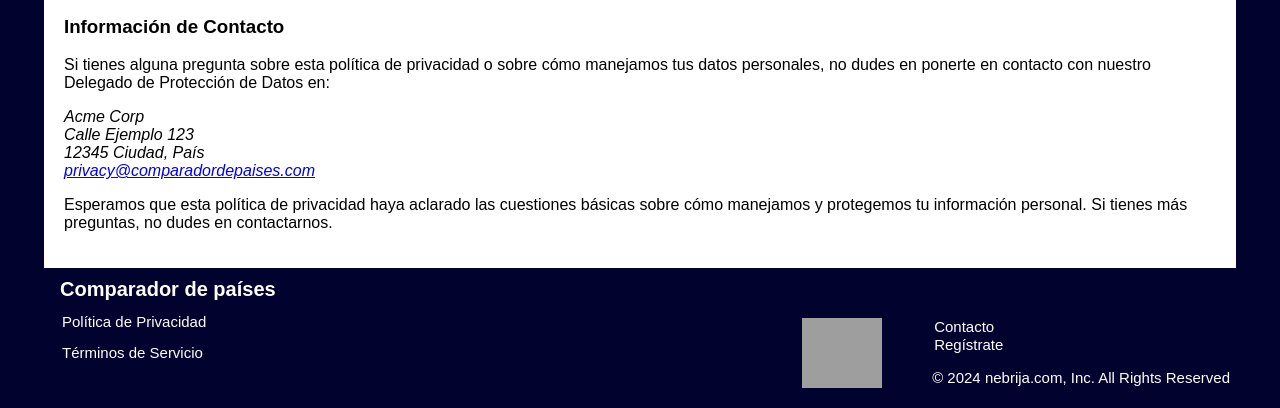
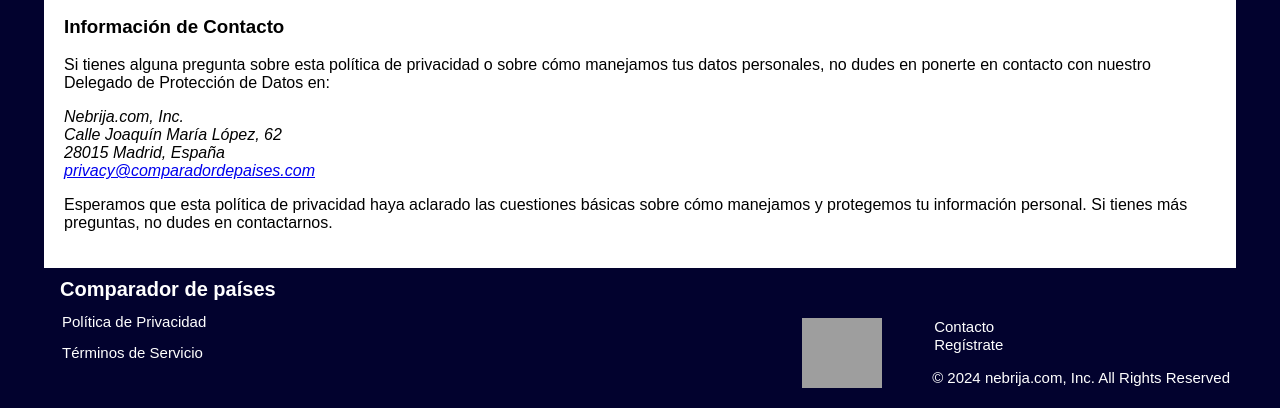
Before and after one commit to lopezviktor/proyectoComparador, a PHP site: page /PoliticaDePrivacidad.php in a window 1280 px wide. Shown: the part 1121-1529 px from the top of the page. Run offline with PHP 8.4, Linux system fonts and the light colour scheme; grey boxes are pictures that could not be loaded.

Commit message:
Cambio Política

```diff
--- a/frontend/html/PoliticaDePrivacidad.php
+++ b/frontend/html/PoliticaDePrivacidad.php
@@ -70,7 +70,7 @@
         <h3>Información de Contacto</h3>
         <p>Si tienes alguna pregunta sobre esta política de privacidad o sobre cómo manejamos tus datos personales,
             no dudes en ponerte en contacto con nuestro Delegado de Protección de Datos en:</p>
-            <address> Acme Corp<br> Calle Ejemplo 123<br> 12345 Ciudad, País<br>
+            <address>Nebrija.com, Inc.<br> Calle Joaquín María López, 62<br> 28015 Madrid, España<br>
             <a href="mailto:privacy@comparadordepaises.com">privacy@comparadordepaises.com</a>
         </address> <p>Esperamos que esta política de privacidad haya aclarado las cuestiones básicas sobre
             cómo manejamos y protegemos tu información personal. Si tienes más preguntas, no dudes en contactarnos.</p>
```
